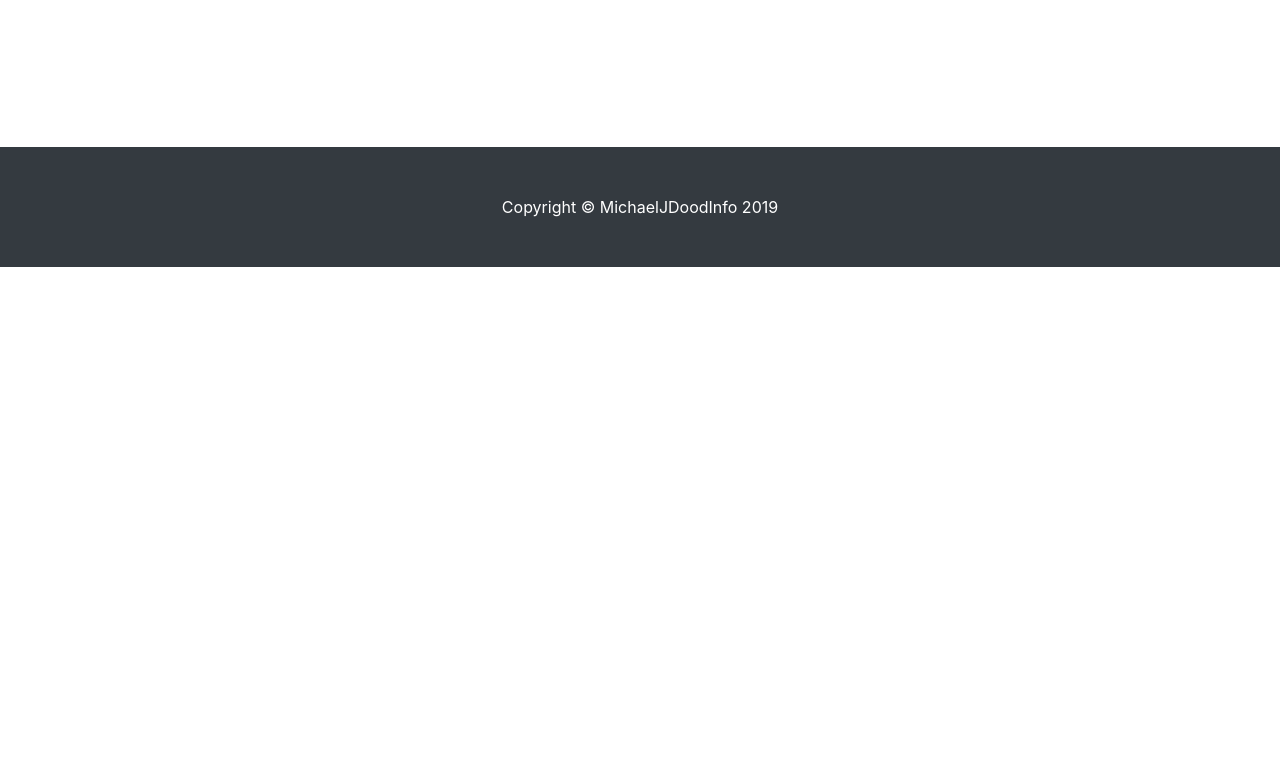
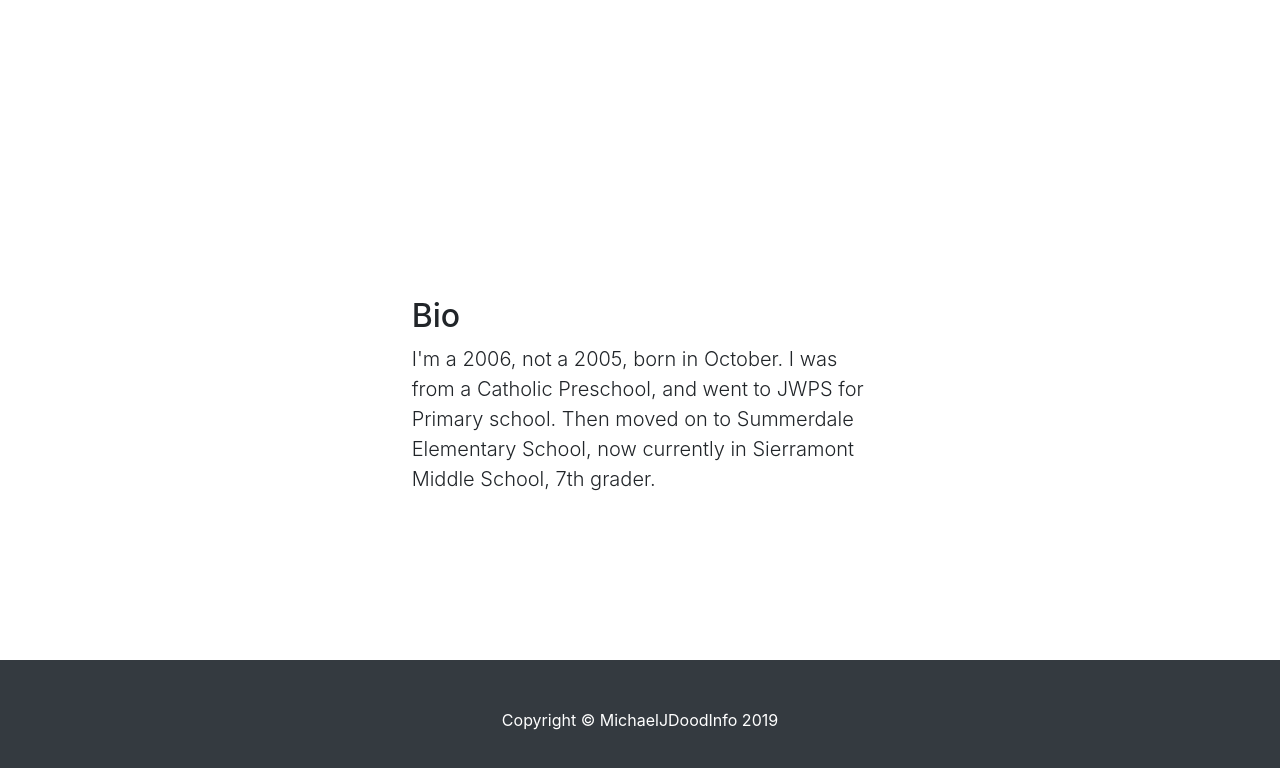
Before and after one commit to MichaelJDood/info, a website with bundled scripts: page index.html in a window 1280 px wide. Shown: the part 1560-2328 px from the top of the page. Before the commit the page ends 1827 px from the top, so only its background shows below. Built offline with nearby package versions, Linux system fonts and the light colour scheme.

Commit message:
Update index.html

```diff
--- a/index.html
+++ b/index.html
@@ -89,6 +89,18 @@
     </div>
   </section>
 
+    <section id="Bio">
+    <div class="container">
+      <div class="row">
+        <div class="col-lg-8 mx-auto">
+        <div class="col-lg-8 mx-auto">
+          <h2>Bio</h2>
+          <p class="lead">I'm a 2006, not a 2005, born in October. I was from a Catholic Preschool, and went to JWPS for Primary school. Then moved on to Summerdale Elementary School, now currently in Sierramont Middle School, 7th grader.</p>
+        </div>
+      </div>
+    </div>
+  </section>
+
   <!-- Footer -->
   <footer class="py-5 bg-dark">
     <div class="container">
```
